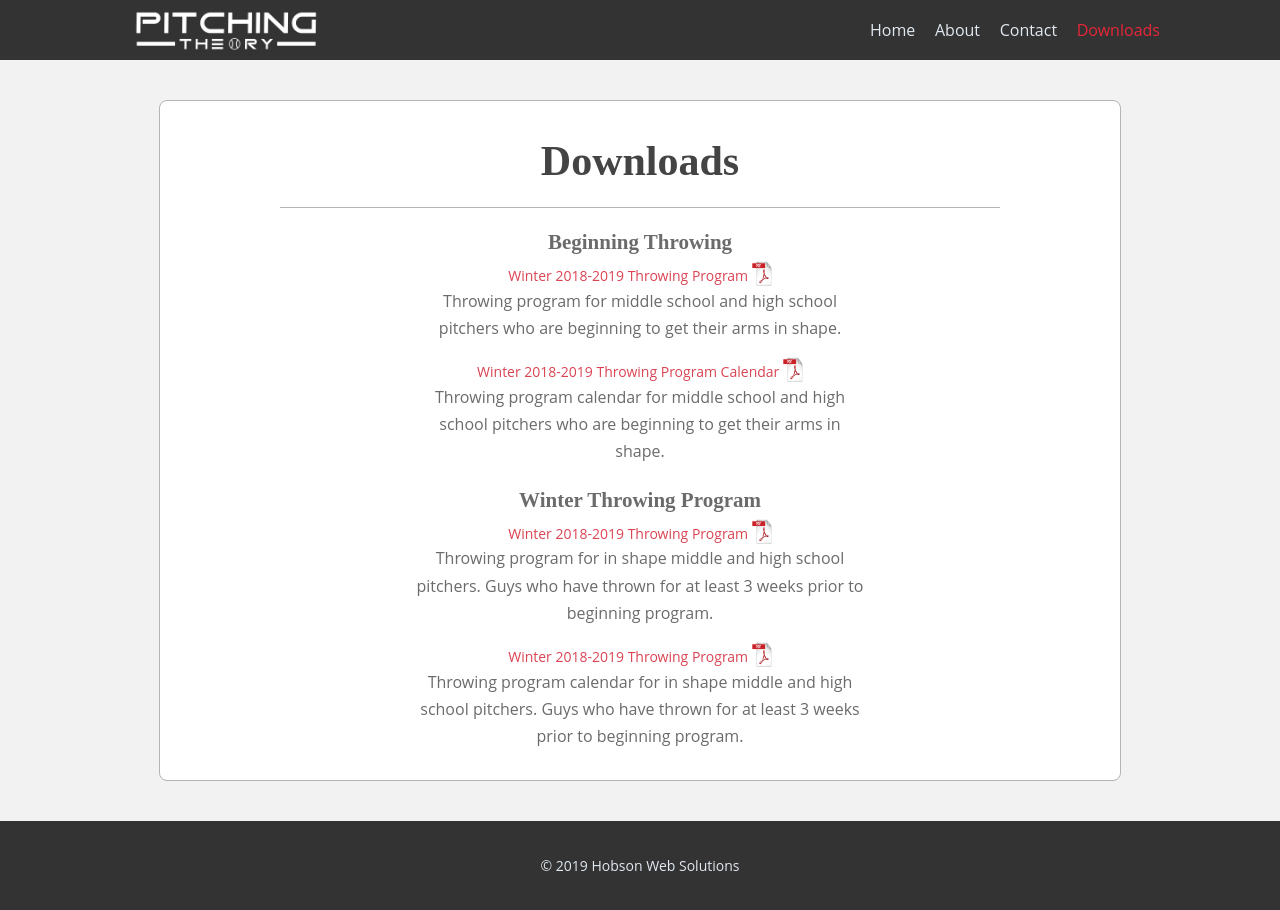
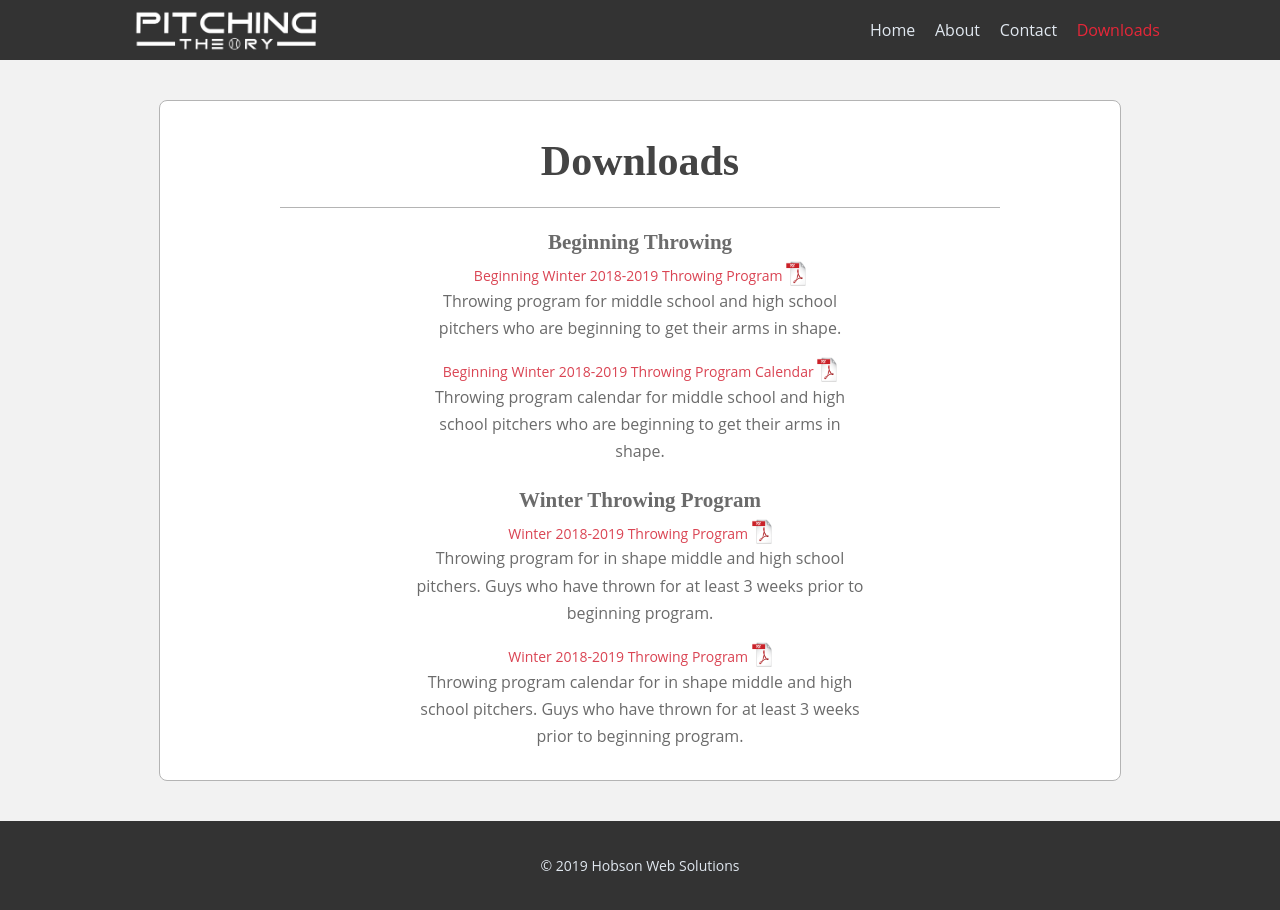
Before and after one commit to shanehobson/pitching-theory-app, an Angular app: page /downloads in a window 1280 px wide. Built offline with nearby package versions, Linux system fonts and the light colour scheme.

Commit message:
Added correct links to downloads page

```diff
--- a/src/app/downloads/downloads.component.html
+++ b/src/app/downloads/downloads.component.html
@@ -6,12 +6,12 @@
         <div>
             <div style="margin-bottom: 15px;">
               <h2>Beginning Throwing</h2>
-              <a href="https://s3.us-east-2.amazonaws.com/pitchingtheory.com/bucketFolder/winter-throwing-program.pdf" target="_blank">Winter 2018-2019 Throwing Program </a><img src="../../assets/images/adobe.png" class="pdf-icon">
+              <a href="https://s3.us-east-2.amazonaws.com/pitchingtheory.com/bucketFolder/starting-throwing-program.pdf" target="_blank">Beginning Winter 2018-2019 Throwing Program </a><img src="../../assets/images/adobe.png" class="pdf-icon">
               <p>Throwing program for middle school and high school pitchers who are beginning to get their arms in shape.</p>
             </div>
             <div>
               <!-- <h2>Beginning Throwing Calendar</h2> -->
-              <a href="https://s3.us-east-2.amazonaws.com/pitchingtheory.com/bucketFolder/calendar-winter-throwing-program.pdf" target="_blank">Winter 2018-2019 Throwing Program Calendar <img src="../../assets/images/adobe.png" class="pdf-icon"></a>
+              <a href="https://s3.us-east-2.amazonaws.com/pitchingtheory.com/bucketFolder/throwing-calendar.pdf" target="_blank">Beginning Winter 2018-2019 Throwing Program Calendar <img src="../../assets/images/adobe.png" class="pdf-icon"></a>
               <p>Throwing program calendar for middle school and high school pitchers who are beginning to get their arms in shape.</p>
             </div>
             <div style="margin-bottom: 15px;">
```
